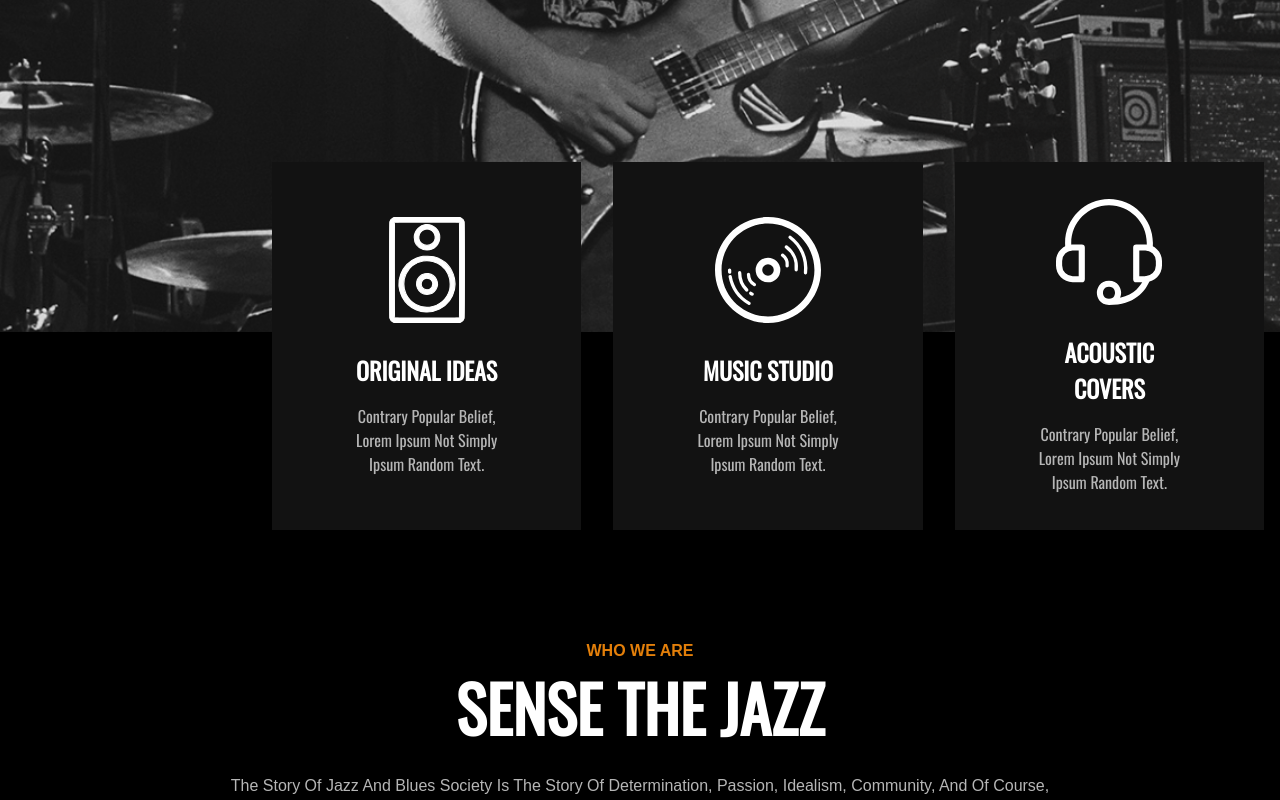
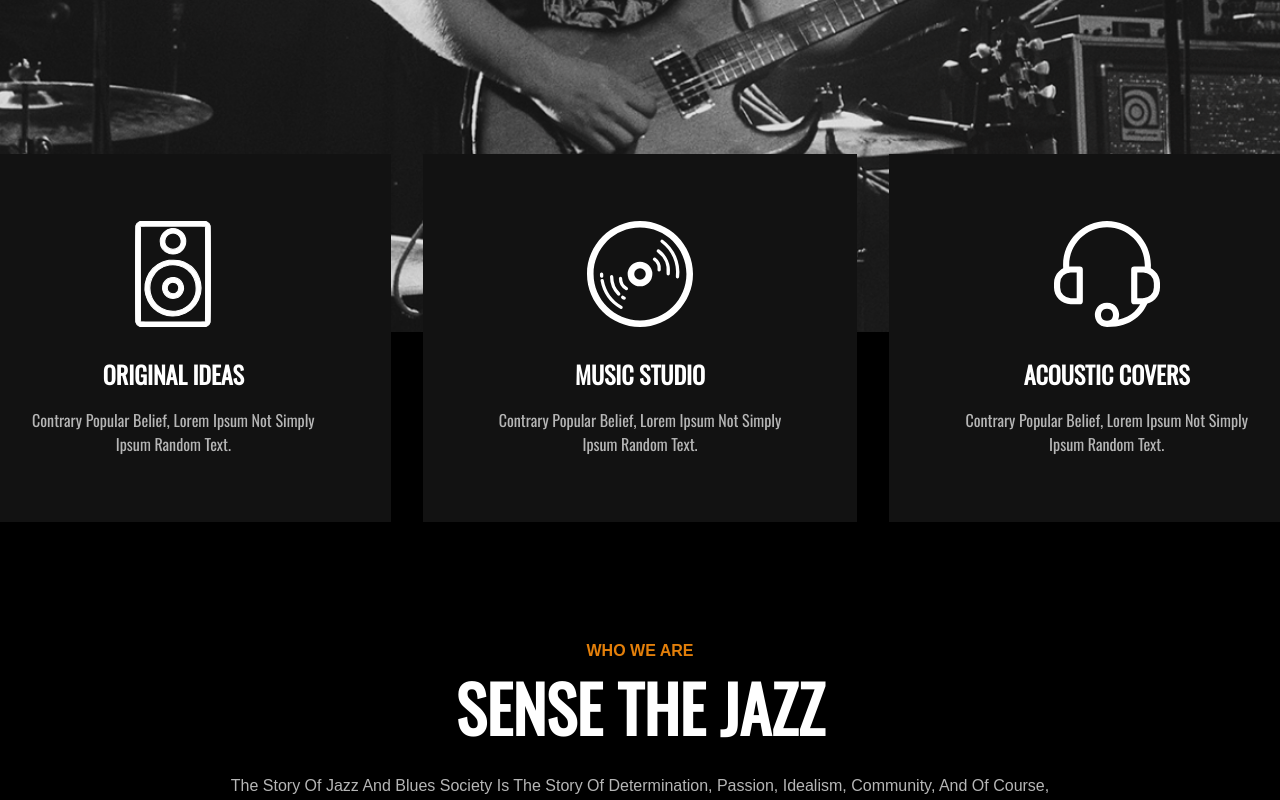
Before and after one commit to DanieleTrippodo/proj-html-vuejs, a Vue app: page / in a window 1280 px wide. Shown: the part 660-1460 px from the top of the page. Built offline with nearby package versions, Linux system fonts and the light colour scheme; no server answers.

Commit message:
Fixed jumbo cards

```diff
--- a/src/components/ImageInstagram.vue
+++ b/src/components/ImageInstagram.vue
@@ -56,7 +56,7 @@ section.container{
     overflow-y: scroll;
     scrollbar-width: none;
     div.group-image{
-        min-width: calc(100% / 8);
+        min-width: calc((100% / 8) - .1rem);
         aspect-ratio: 1/1;
         margin: .1rem;
         overflow: hidden;
--- a/src/components/JumboCards.vue
+++ b/src/components/JumboCards.vue
@@ -44,10 +44,11 @@ export default{
     section{
         display: flex;
         max-width: 1400px;
-        margin: auto;
+        margin: 0 auto;
         position: absolute;
-        top: -12rem;
-        left: 16rem;
+        top: 0;
+        right: 50%;
+        transform: translate(50%, -50%);
 
         article{
             display: flex;
@@ -56,7 +57,7 @@ export default{
             align-items: center;
             background-color: #121212;
             color: white;
-            width: calc(100% / 3);
+            width: calc(1400px / 3);
             height: 23rem;
             margin: 1rem;
             padding: 5rem 4.5rem;
--- a/src/components/NewMusicVideo.vue
+++ b/src/components/NewMusicVideo.vue
@@ -2,7 +2,7 @@
 export default {
     methods: {
         openLink() {
-            window.open('https://www.youtube.com/watch?v=lTZLlzLJ68o&t=15s', '_blank');
+            window.open('https://www.youtube.com/watch?v=lTZLlzLJ68o&t=', '_blank');
         }
     }
 };
```
